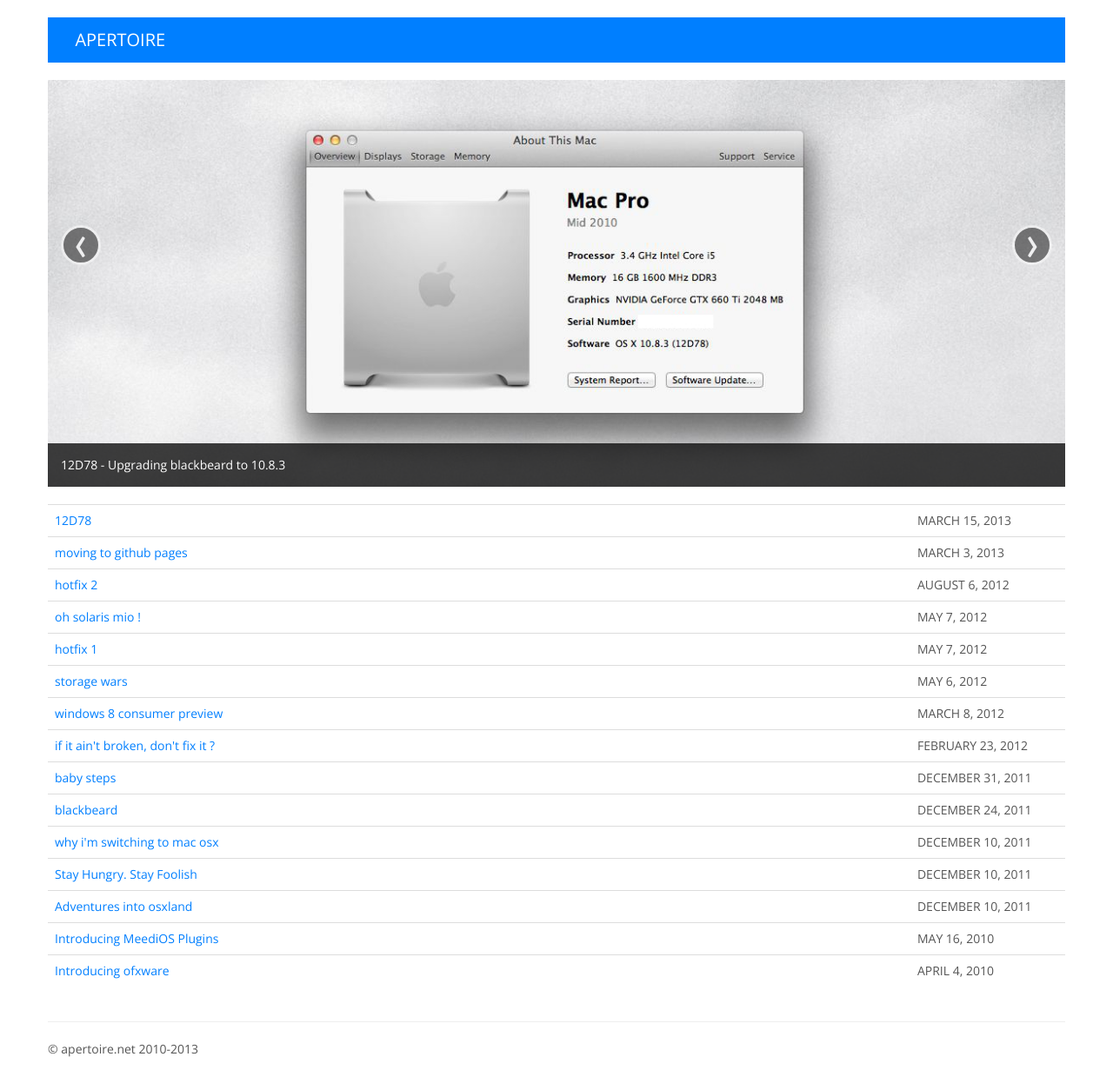
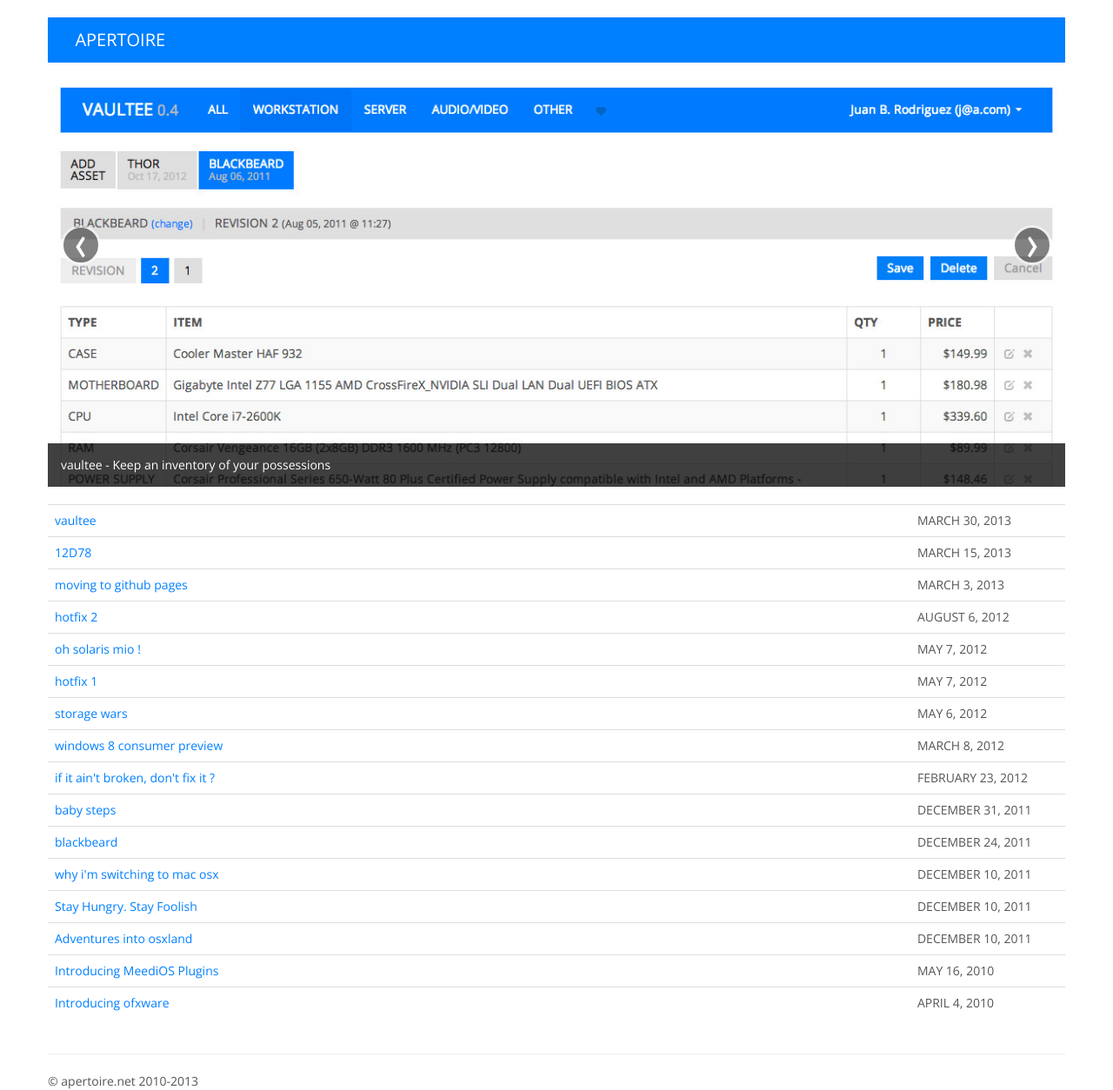
Before and after one commit to apertoire/apertoire.github.com, a Jekyll site: the page built from index.html, in a window 1280 px wide. Shown: the whole page at 87% size. Built offline with Jekyll 4.4.1, drawn with Linux system fonts in a browser that asks for light colours; Markdown is read by kramdown in place of the engine named in the settings; before the commit the page ends 1217 px from its top, so only the background shows below that.

Commit message:
added vaultee post and disqus commenting system

```diff
--- a/index.html
+++ b/index.html
@@ -9,7 +9,15 @@
             <div id="myCarousel" class="carousel slide">
                 <!-- Carousel items -->
                 <div class="carousel-inner">
-                    <div class="item active">
+                    <div class="item active"><!-- class of active since it's the first item -->
+                        <a href="/vaultee/">
+                            <img src="/img/vaultee.jpg" alt="" />
+                            <div class="carousel-caption">
+                                <p>vaultee - Keep an inventory of your possessions</p>
+                            </div>
+                        </a>
+                    </div>
+                    <div class="item">
                         <a href="/12D78/">
                             <img src="/img/1083.jpg" alt="" />
                             <div class="carousel-caption">
@@ -22,14 +30,6 @@
                             <img src="/img/panel.png" alt="" />
                             <div class="carousel-caption">
                                 <p>moving to github pages - Streamlining the operation</p>
-                            </div>
-                        </a>
-                    </div>
-                    <div class="item"><!-- class of active since it's the first item -->
-                        <a href="/hotfix-2/">
-                            <img src="/img/ps2.jpg" alt="" />
-                            <div class="carousel-caption">
-                                <p>hotfix 2 - Documenting how to kickstart the encrypted zfs filesystem</p>
                             </div>
                         </a>
                     </div>
```
Also changed, not shown: _layouts/post.html (+15 -0 lines), _posts/2013-03-30-vaultee.md (added, +60 -0 lines), img/all.png (added), img/assetview.png (added), img/vaultee.jpg (added).
